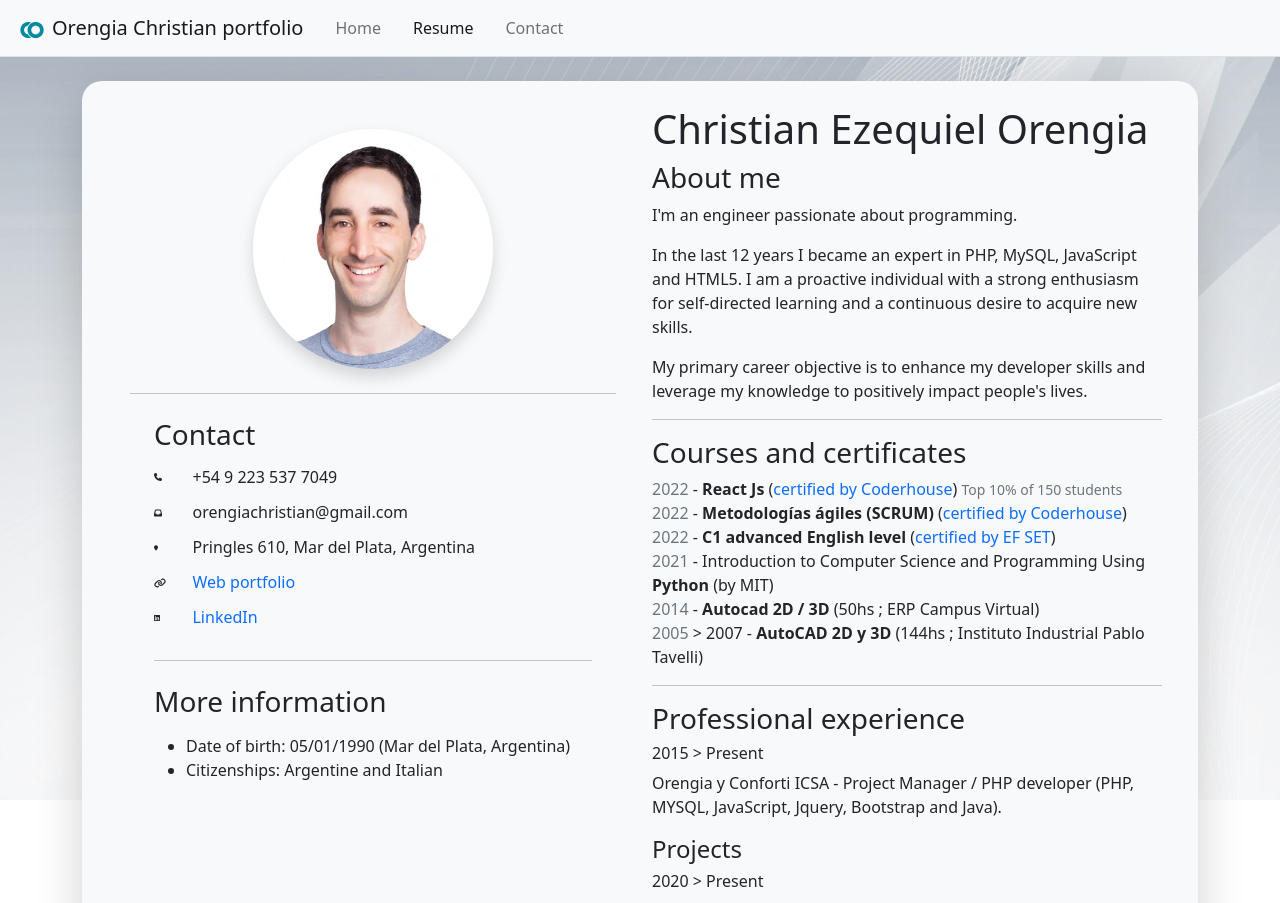
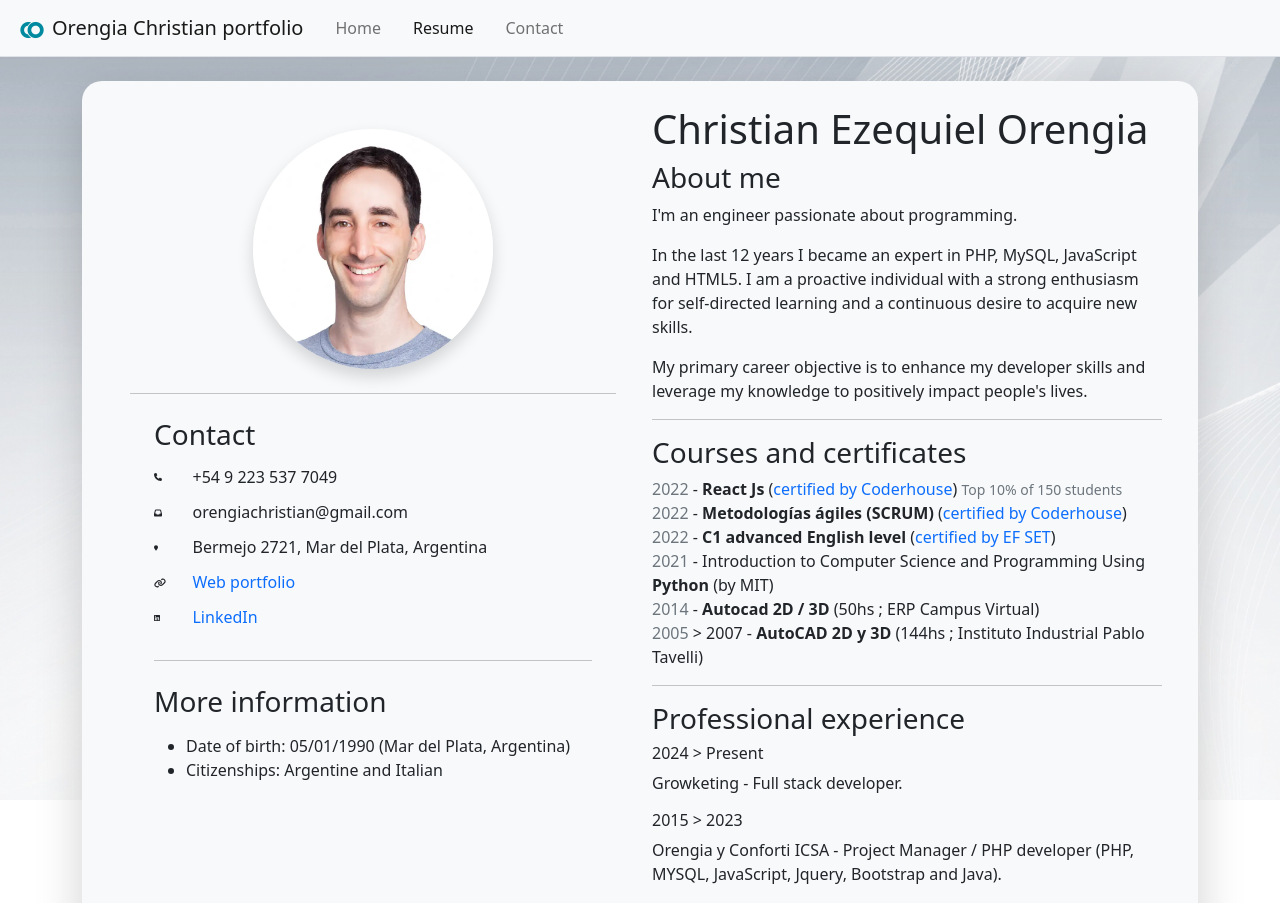
Before and after one commit to mxchristian17/portfolio, a React (Create React App) app: page /resume in a window 1280 px wide. Shown: the top 903 px of the page. Built offline with nearby package versions, Linux system fonts and the light colour scheme.

Commit message:
Se actualizan algunos datos

```diff
--- a/src/App.css
+++ b/src/App.css
@@ -5,7 +5,7 @@
 }
 
 @page {
-  margin: 0.6cm 1cm 0.8cm 2cm;
+  margin: 0.6cm 1cm 0.6cm 2cm;
   size: A4;
 }
 .print {
--- a/src/Components/Profile/ProfileData.js
+++ b/src/Components/Profile/ProfileData.js
@@ -13,7 +13,7 @@ const ProfileData = () => {
             <a href="https://www.linkedin.com/in/orengiachristian/" rel="noreferrer" alt="LinkedIn" target="_blank" className="px-1 text-primary text-decoration-none"><FontAwesomeIcon icon={faLinkedin} swapOpacity /></a>
         </h5>
         <h6 className="py-0">City: Mar del Plata, Argentina</h6>
-        <h6 className="py-0">Age: 33</h6>
+        <h6 className="py-0">Age: 34</h6>
     </div>
   )
 }
--- a/src/Components/Resume/Resume.js
+++ b/src/Components/Resume/Resume.js
@@ -29,7 +29,7 @@ const Resume = () => {
             </div>
             <div className="row mb-2">
               <div className="col-1"><FontAwesomeIcon className="h6 align-middle pe-2" icon={ faLocationPin } /></div>
-              <div className="col-10 h6">Pringles 610, Mar del Plata, Argentina</div>
+              <div className="col-10 h6">Bermejo 2721, Mar del Plata, Argentina</div>
             </div>
             <div className="row mb-2">
               <div className="col-1"><FontAwesomeIcon className="h6 align-middle pe-2" icon={ faLink } /></div>
@@ -77,7 +77,10 @@ const Resume = () => {
 
           <h3>Professional experience</h3>
 
-          <h6>2015 {'>'} Present</h6>
+          <h6>2024 {'>'} Present</h6>
+          <p>Growketing - Full stack developer.</p>
+
+          <h6>2015 {'>'} 2023</h6>
           <p>Orengia y Conforti ICSA - Project Manager / PHP developer (PHP, MYSQL, JavaScript, Jquery, Bootstrap and Java).</p>
 
           <h4> Projects</h4>
```
